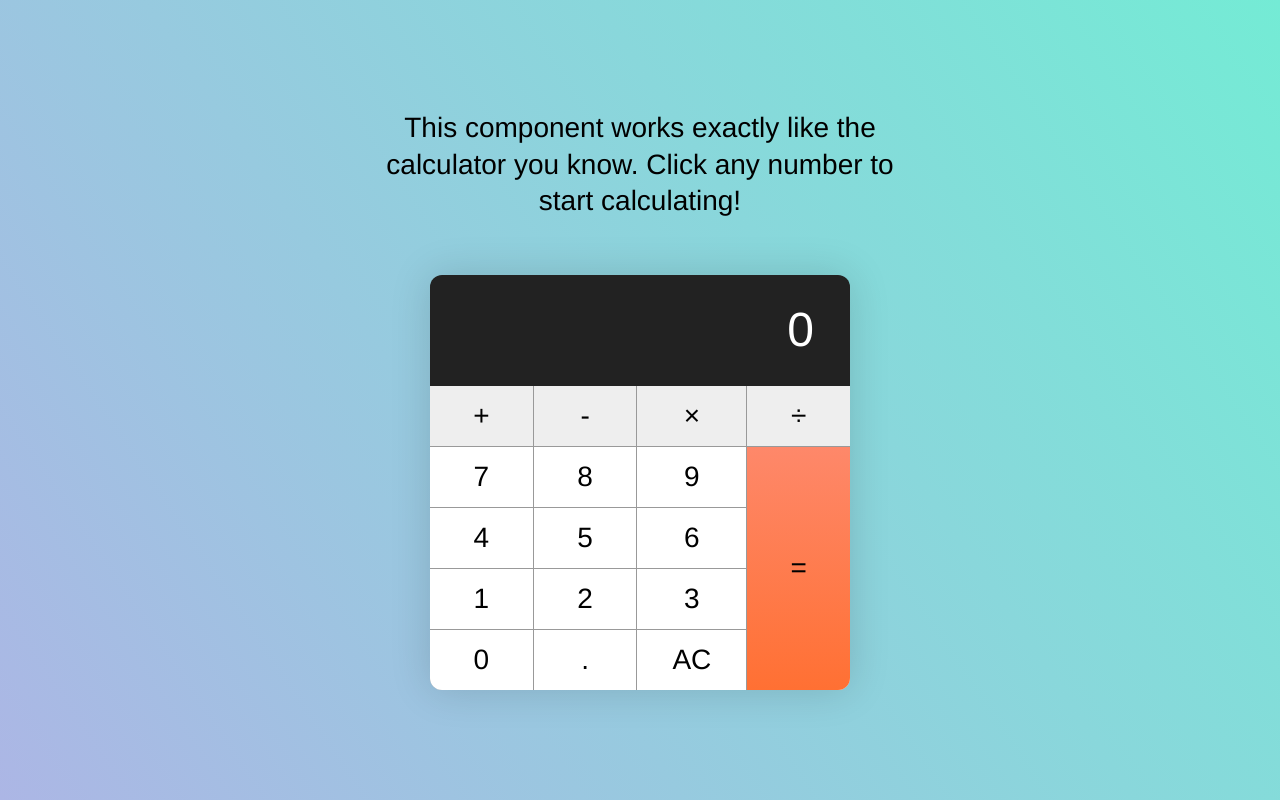
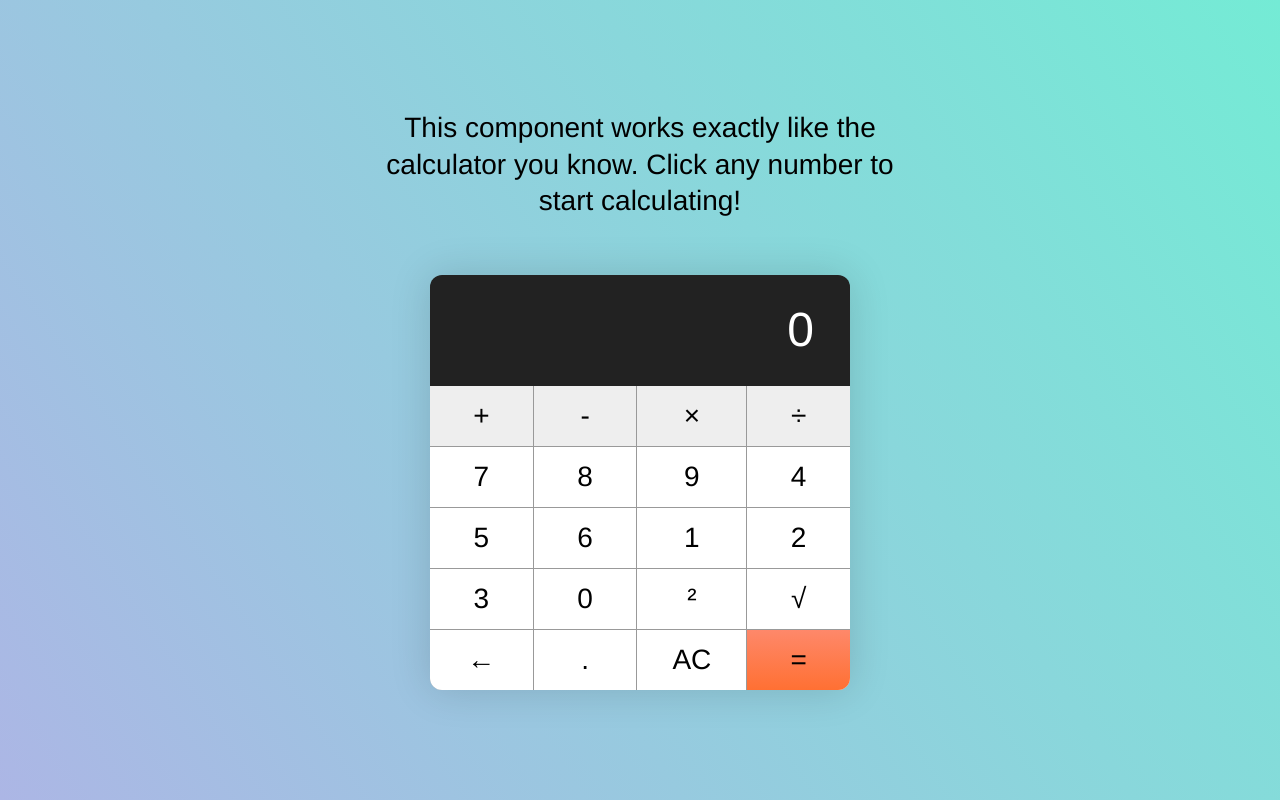
Before and after one commit to akintoluvic/Advanced-Vanilla-Js-Calculator, a plain HTML site: page index.html in a window 1280 px wide. Drawn offline with Linux system fonts and the light colour scheme.

Commit message:
added new buttons to calculator

```diff
--- a/index.html
+++ b/index.html
@@ -30,6 +30,9 @@
             <button>2</button>
             <button>3</button>
             <button>0</button>
+            <button class="square" data-action="square">²</button>
+            <button class="sqroot" >√</button>
+            <button >←</button>
             <button data-action="decimal">.</button>
             <button data-action="clear">AC</button>
             <button class="key--equal" data-action="calculate">=</button>
--- a/style.css
+++ b/style.css
@@ -177,6 +177,4 @@ body {
 
 .key--equal {
   background-image: linear-gradient(to bottom, #fe886a, #ff7033);
-  grid-column: -2;
-  grid-row: 2 / span 4;
 }
```
